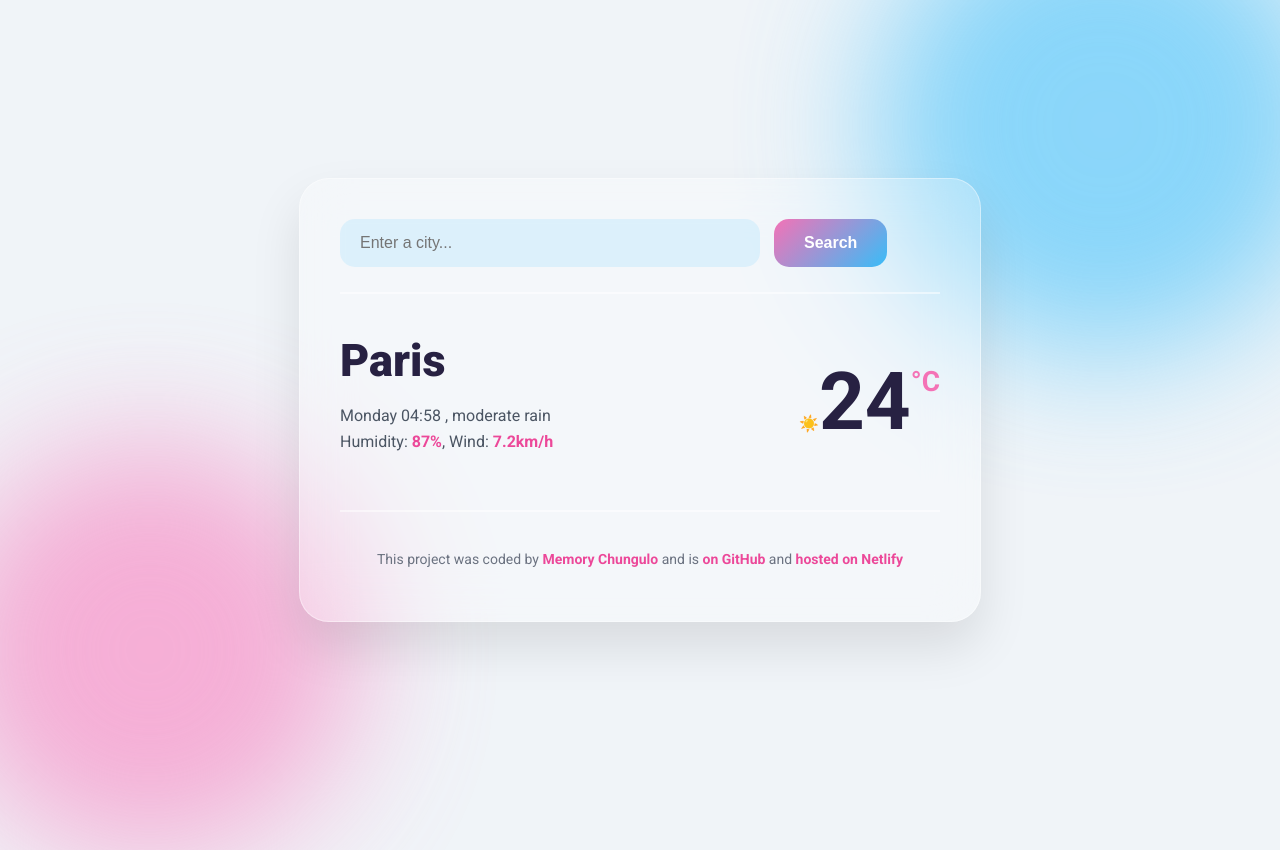
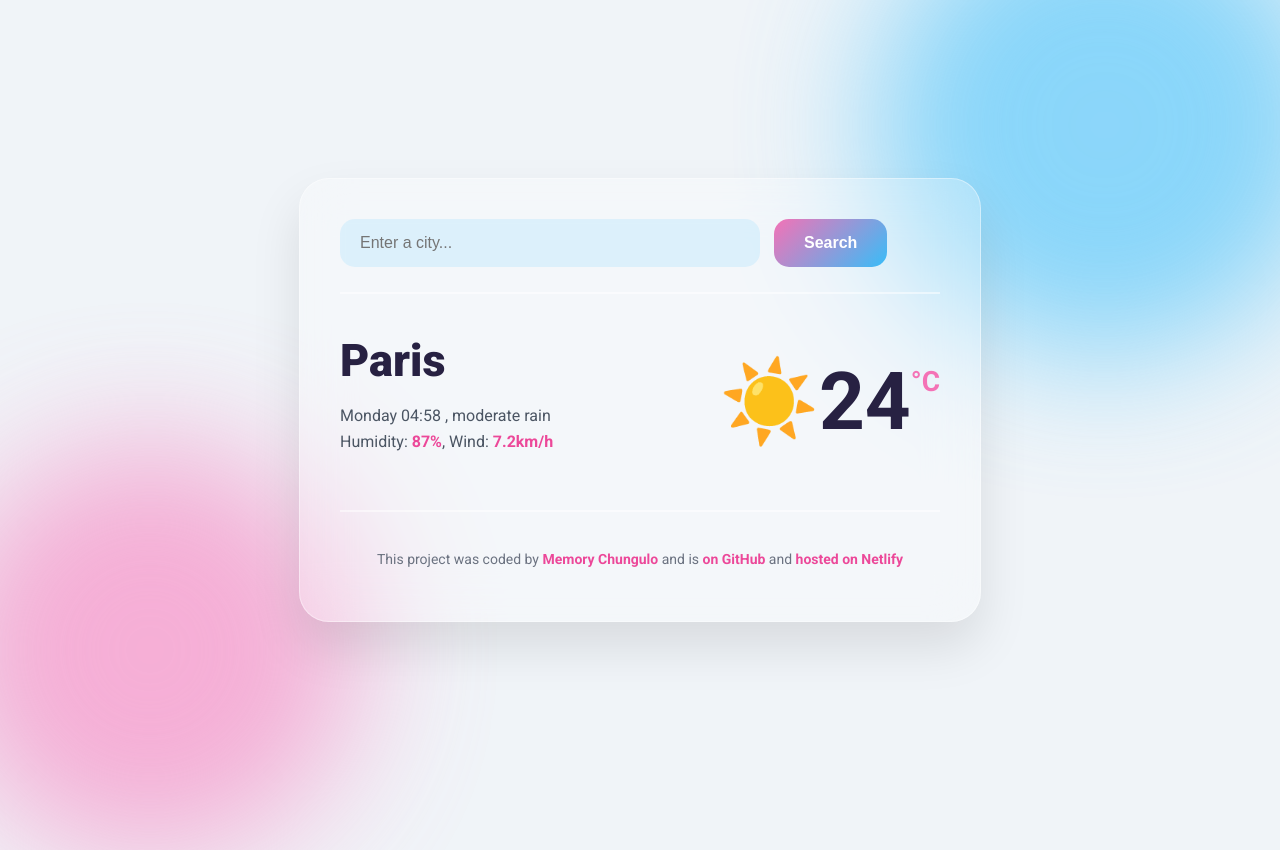
Before and after one commit to Memzy2/SheCodes-W6-Final-Project, a website built with Parcel: page index.html in a window 1280 px wide. Shown: the top 850 px of the page. Built offline with nearby package versions, Linux system fonts and the light colour scheme.

Commit message:
Updated the Weather Icon's Size

```diff
--- a/src/styles.css
+++ b/src/styles.css
@@ -134,6 +134,10 @@ main {
   color: #272142;
 }
 
+.current-temperature-icon {
+  font-size: 80px;
+}
+
 .current-temperature-unit {
   color: #f472b6;
   font-weight: bold;
```
